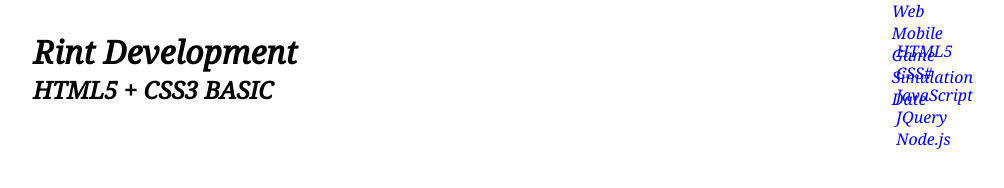
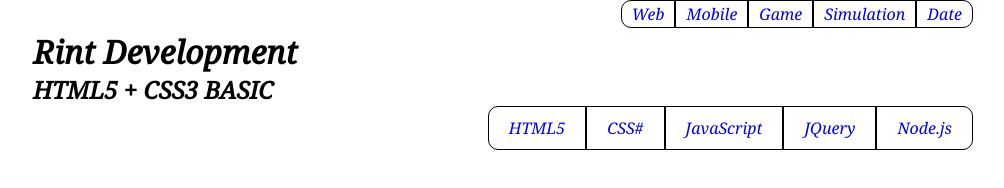
Before and after one commit to ABlued/CSSpractice, a plain HTML site: page rayout/Semantics.html in a window 1280 px wide. Shown: the whole page, without its empty margins (147-1151 px from the left). Drawn offline with Linux system fonts and the light colour scheme.

Commit message:
study : 수평 메뉴 디자인

```diff
--- a/rayout/Semantics.html
+++ b/rayout/Semantics.html
@@ -63,10 +63,59 @@
       bottom: 10px;
     }
   </style>
+  <!-- 메뉴(1) -->
   <style>
+    #main_gnb>ul {
+      overflow: hidden;
+    }
+
+    #main_gnb>ul>li {
+      float: left;
+    }
+
+    #main_gnb>ul>li>a {
+      display: block;
+      padding: 2px 10px;
+      border: 1px solid black;
+    }
+
+    #main_gnb>ul>li:first-child>a {
+      border-radius: 10px 0 0 10px;
+    }
+
+    #main_gnb>ul>li:last-child>a {
+      border-radius: 0 10px 10px 0;
+    }
   </style>
-  <style></style>
-  <style></style>
+  <!-- 메뉴(2) -->
+  <style>
+    #main_lnb>ul {
+      overflow: hidden;
+    }
+
+    #main_lnb>ul>li {
+      float: left;
+    }
+
+
+    #main_lnb>ul>li>a {
+      display: block;
+      padding: 10px 20px;
+      border: 1px solid black;
+
+    }
+
+    #main_lnb>ul>li:first-child>a {
+      border-radius: 10px 0 0 10px;
+    }
+
+    #main_lnb>ul>li:last-child>a {
+      border-radius: 0 10px 10px 0;
+    }
+  </style>
+  <style>
+
+  </style>
   <style></style>
   <style></style>
   <style></style>
```
